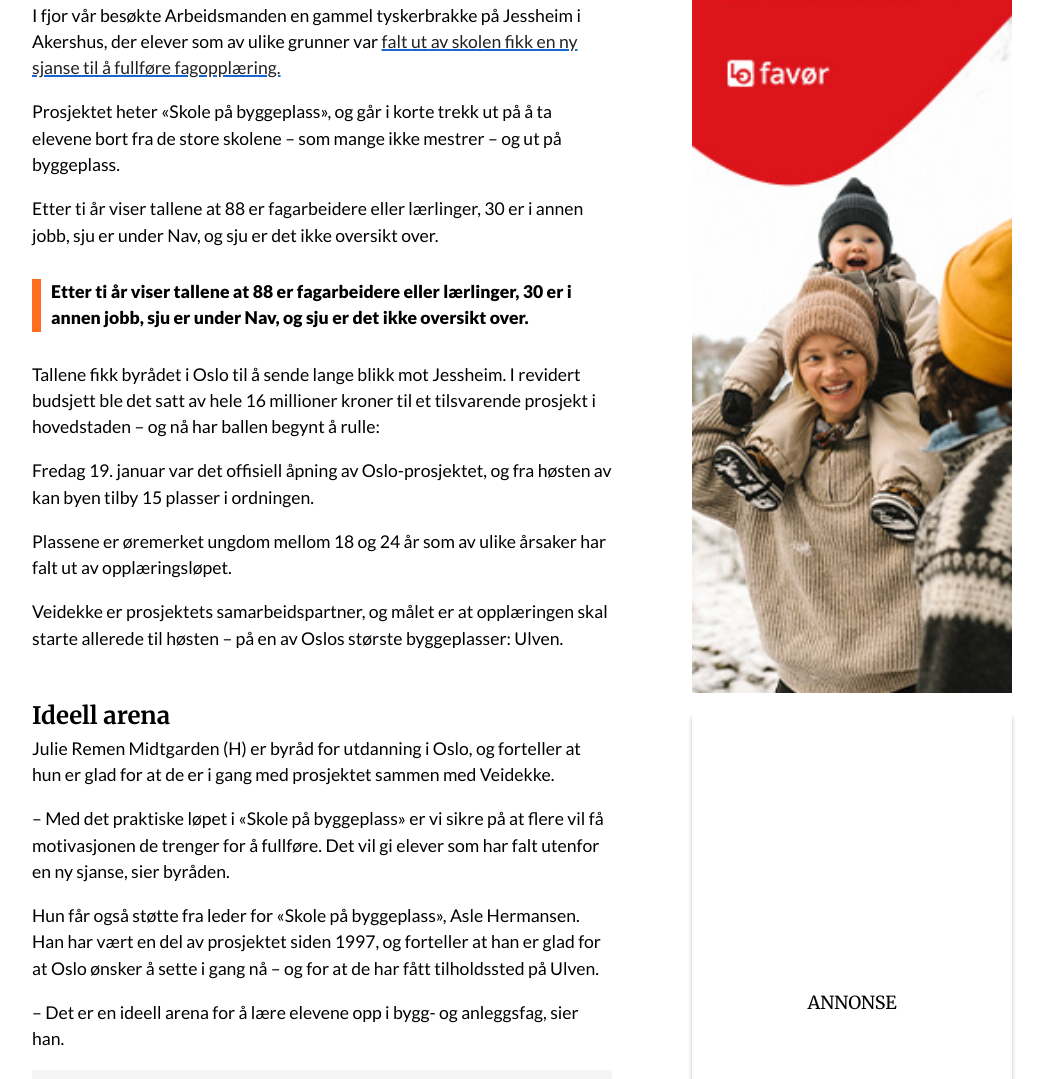
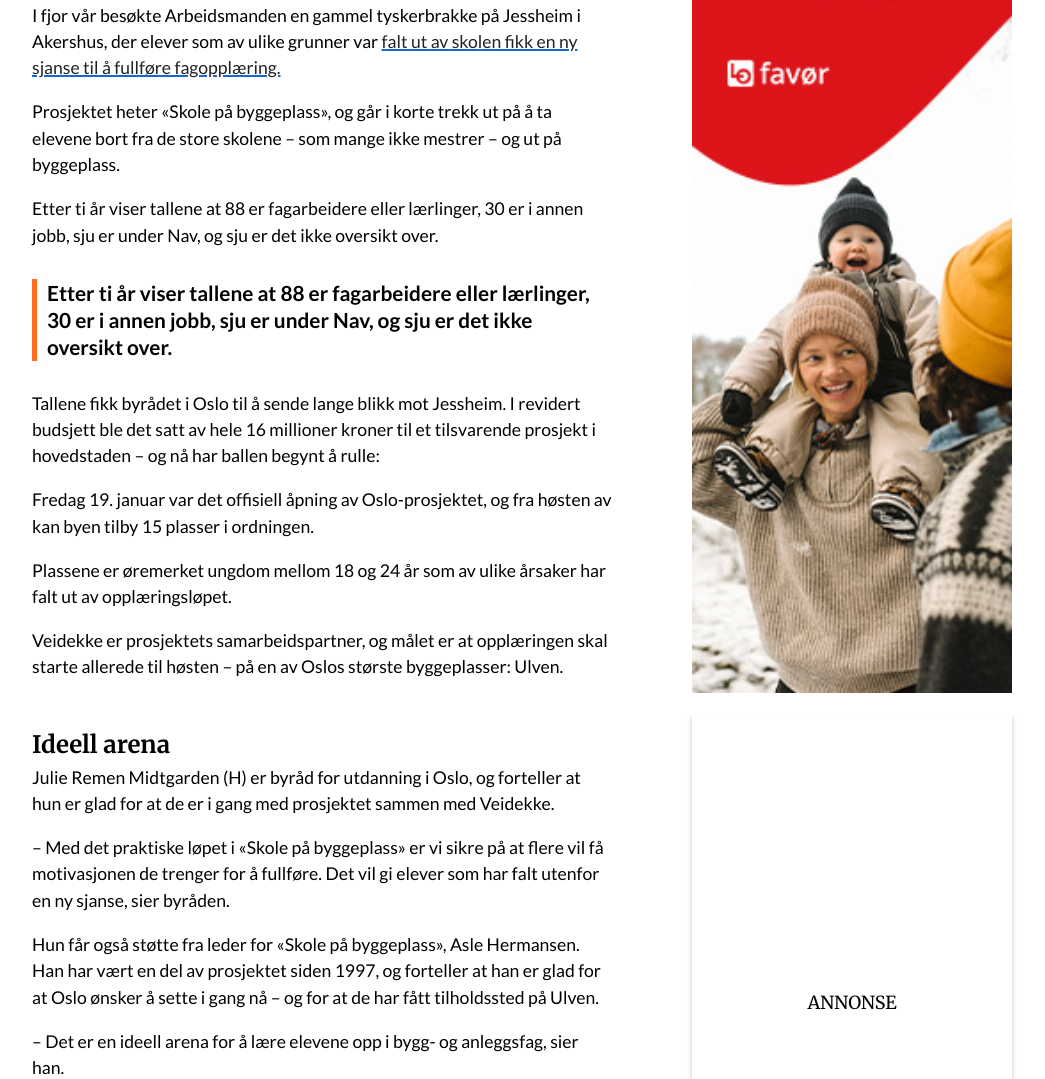
Before and after one commit to Ninuskaninus/frifag-artikkelmal-2024, a website with bundled scripts: page index.html in a window 1280 px wide. Shown: the part 1402-2481 px from the top of the page, without its empty margins (118-1163 px from the left). Built offline with nearby package versions, Linux system fonts and the light colour scheme.

Commit message:
qoute changes

```diff
--- a/src/sass/_layout.scss
+++ b/src/sass/_layout.scss
@@ -84,10 +84,12 @@ footer{
 }
 
 .frifag-article-quote{
-    font-weight: 900;
-    border-left: 9px solid $orange;
+    font-weight: 700;
+    border-left: 5px solid $orange;
     padding-left: 10px;
     margin: 30px 0;
+    font-size: 1.3rem;
+    line-height: 1.7rem;
 
 }
 
```
Also changed, not shown: dist/css/main.css, 1 other file.
